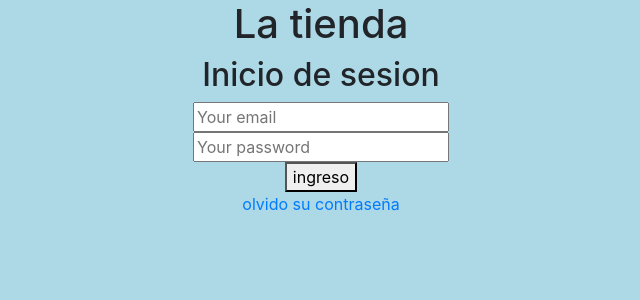
After one commit to ReddeonL/LaTienda, a Flask app: template templates/signup.html in a window 1280 px wide. The commit adds this page. Shown: the top 300 px of the page, without its empty margins (319-959 px from the left). Run offline with Flask 2, Linux system fonts and the light colour scheme; the template is opened without the code that fills it, so the values that code supplies are empty; some libraries are stand-ins or nearby versions.

Commit message:
actualizacion

```diff
--- a/servidor.py
+++ b/servidor.py
@@ -11,7 +11,7 @@ app.secret_key = 'some-secret-key'
 db = SQLAlchemy(app)
 
 # Importar los modelos
-#from models import Product, User, Admin, Lote, Sold, Factura
+from models import Product, User, Admin, Lote, Sold, Factura
 
 # Crear el esquema de la DB
 db.create_all()  #aca me menciona el error
@@ -21,7 +21,41 @@ db.session.commit()
 # Rutas de paginas
 @app.route('/')
 def get_home():
-    return render_template("home.html")
+    return render_template("signup.html")
+
+@app.route('/create-user', methods=['POST'])
+def create_user():
+    email = request.form["email"]
+    password = request.form["password"]
+
+    user = User(email, password)
+    db.session.add(user)
+    db.session.commit()
+    return render_template("inventario.html")
+
+@app.route('/create_product', methods=['POST'])
+def create_product():
+    name = request.form["name"]
+    description = request.form["description"]
+    pricebuy = request.form["price_buying"]
+    category = request.form["category"]
+    price_sale= request.form["price_sale"]
+    amount = request.form["amount"]
+
+    producto = Product(name, description,pricebuy,category,price_sale,amount)
+    db.session.add(producto)
+    db.session.commit()
+
+    return "registro exitoso"
+
+#para traer info de la base de datos
+"""@app.route('/dbusers', methods=['GET'])
+def create_user():
+    names=User.query.all()
+    for r in names:
+        print(r.email)"""
+
+
 """
 
 @app.route('/gastos')
--- /dev/null
+++ b/templates/signup.html
@@ -0,0 +1,42 @@
+<!DOCTYPE html>
+<html lang="en">
+<head>
+    <meta charset="UTF-8">
+    <meta http-equiv="X-UA-Compatible" content="IE=edge">
+    <meta name="viewport" content="width=device-width, initial-scale=1.0">
+    <title>InicioLatienda</title>
+    <link rel="stylesheet" href="https://maxcdn.bootstrapcdn.com/bootstrap/4.0.0/css/bootstrap.min.css" integrity="sha384-Gn5384xqQ1aoWXA+058RXPxPg6fy4IWvTNh0E263XmFcJlSAwiGgFAW/dAiS6JXm" crossorigin="anonymous">
+    <style>
+        .center {
+            text-align: center;
+        }
+        body {
+    background-color: lightblue;
+        }
+    </style>
+</head>
+<body>
+    <h1 class="center">La tienda</h1>
+    <h2 class="center">Inicio de sesion</h2>
+    <form action="{{url_for('create_user')}}"method="post">
+    <div class="center">
+        <input type="email" name="email" placeholder="Your email">
+    </div>
+    <div class="center">
+        <input type="password" name="password" placeholder="Your password">
+    </div>
+    <div class="center">
+        <button>ingreso</button>
+    </div>
+    </form>
+    <div class="center">
+        <a href="http://">olvido su contraseña</a>
+
+
+
+    </div>
+
+
+
+</body>
+</html>
```
Also changed, not shown: models.py (+5 -5 lines), templates/admin.html (renamed from templates/home.html, +10 -3 lines), templates/inventario.html (+38 -0 lines).
